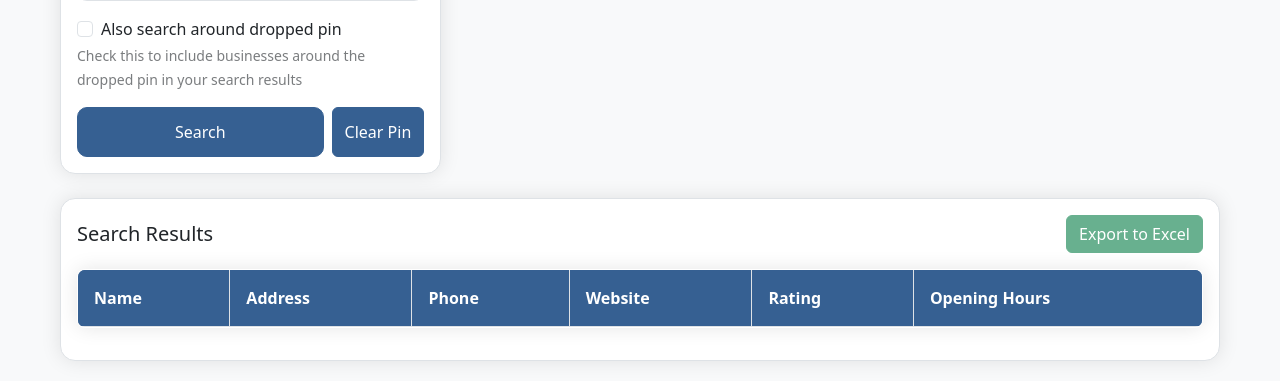
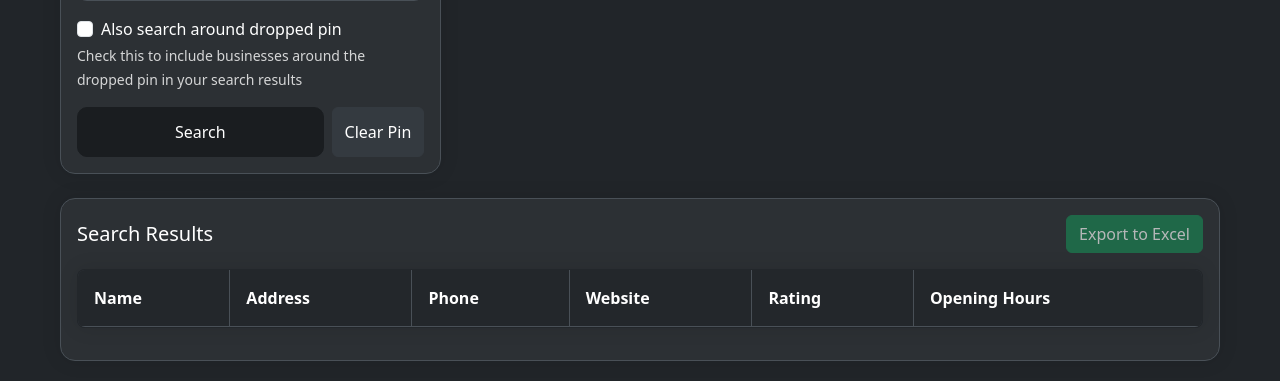
Before and after one commit to sdclark117/sdclark117, a Flask app: page / in a window 1280 px wide. Shown: the part 572-953 px from the top of the page. Run offline with Flask 3, Linux system fonts and the light colour scheme; lists and menus that the app fills with data are empty; some libraries are stand-ins or nearby versions.

Commit message:
Switch site to dark mode only and improve table visibility

```diff
--- a/templates/index.html
+++ b/templates/index.html
@@ -1,6 +1,52 @@
 <!DOCTYPE html>
-<html lang="en" data-theme="light">
+<html lang="en" data-theme="dark">
 <head>
+<style>
+:root {
+    --bg-color: #212529;
+    --card-bg: #2c3034;
+    --text-color: #ffffff;
+    --border-color: #495057;
+    --header-bg: #1a1d20;
+    --header-text: #ffffff;
+    --hover-bg: #0d6efd;
+    --table-header-bg: #343a40;
+    --table-header-text: #ffffff;
+    --table-row-hover: #343a40;
+    --info-window-bg: #2d2d2d;
+    --info-window-text: #ffffff;
+    --info-window-link: #66b3ff;
+    --table-bg: #212529;
+    --form-bg: #212529;
+    --form-text: #ffffff;
+    --alert-bg: #343a40;
+    --alert-text: #ffffff;
+    --map-heading-bg: #343a40;
+    --map-heading-text: #ffffff;
+    --table-row-bg: #2c3034;
+    --table-row-alt-bg: #343a40;
+    --table-border: #495057;
+}
+body {
+    background-color: var(--bg-color);
+    color: var(--text-color);
+}
+.card, .table, .table thead th, .table tbody tr, .table tbody td {
+    background-color: var(--card-bg) !important;
+    color: var(--text-color) !important;
+    border-color: var(--border-color) !important;
+}
+.table thead th {
+    background-color: var(--table-header-bg) !important;
+    color: var(--table-header-text) !important;
+}
+.table tbody tr:nth-child(even) {
+    background-color: var(--table-row-alt-bg) !important;
+}
+.table tbody td a {
+    color: var(--info-window-link) !important;
+}
+</style>
     <meta charset="UTF-8">
     <meta name="viewport" content="width=device-width, initial-scale=1.0">
     <title>Business Lead Finder</title>
@@ -8,29 +54,6 @@
     <link href="https://cdn.jsdelivr.net/npm/select2@4.1.0-rc.0/dist/css/select2.min.css" rel="stylesheet">
     <link rel="stylesheet" href="https://cdn.jsdelivr.net/npm/bootstrap-icons@1.7.2/font/bootstrap-icons.css">
     <style>
-        :root[data-theme="light"] {
-            --bg-color: #f8f9fa;
-            --card-bg: #ffffff;
-            --text-color: #212529;
-            --border-color: #dee2e6;
-            --header-bg: #366092;
-            --header-text: #ffffff;
-            --hover-bg: #2c4d73;
-            --table-header-bg: #366092;
-            --table-header-text: #ffffff;
-            --table-row-hover: #f8f9fa;
-            --info-window-bg: #ffffff;
-            --info-window-text: #000000;
-            --info-window-link: #0066cc;
-            --table-bg: #ffffff;
-            --form-bg: #ffffff;
-            --form-text: #212529;
-            --alert-bg: #f8f9fa;
-            --alert-text: #212529;
-            --map-heading-bg: #f8f9fa;
-            --map-heading-text: #212529;
-        }
-
         :root[data-theme="dark"] {
             --bg-color: #212529;
             --card-bg: #2c3034;
@@ -433,6 +456,44 @@
                 height: 300px;
             }
         }
+
+        /* Force dark mode styles for the search results section */
+        :root[data-theme="dark"] .card {
+            background-color: var(--card-bg) !important;
+            color: var(--text-color) !important;
+        }
+        :root[data-theme="dark"] .card-header {
+            background-color: var(--header-bg) !important;
+            color: var(--header-text) !important;
+        }
+        :root[data-theme="dark"] .table tbody tr {
+            background-color: var(--table-row-bg) !important;
+            color: var(--text-color) !important;
+        }
+        :root[data-theme="dark"] .table tbody tr:nth-child(even) {
+            background-color: var(--table-row-alt-bg) !important;
+        }
+        :root[data-theme="dark"] .table tbody td {
+            color: var(--text-color) !important;
+        }
+        :root[data-theme="dark"] .table tbody td a {
+            color: var(--info-window-link) !important;
+        }
+
+        :root[data-theme="dark"] .table,
+        :root[data-theme="dark"] .table thead th,
+        :root[data-theme="dark"] .table tbody tr,
+        :root[data-theme="dark"] .table tbody td {
+            background-color: #23272b !important;
+            color: #fff !important;
+            border-color: #495057 !important;
+        }
+        :root[data-theme="dark"] .table tbody tr:nth-child(even) {
+            background-color: #2c3034 !important;
+        }
+        :root[data-theme="dark"] .table tbody td a {
+            color: #66b3ff !important;
+        }
     </style>
 </head>
 <body>
@@ -471,11 +532,13 @@
                             <div class="mb-3">
                                 <div class="form-check">
                                     <input class="form-check-input" type="checkbox" id="usePin" name="usePin">
-                                    <label class="form-check-label" for="usePin">
+                                    <label class="form-check-label" for="usePin" style="color: var(--text-color) !important;">
                                         Also search around dropped pin
                                     </label>
                                 </div>
-                                <small class="form-text text-muted">Check this to include businesses around the dropped pin in your search results</small>
+                                <small class="form-text" id="pinHelpText" style="color: var(--text-color) !important; opacity: 0.8;">
+                                    Check this to include businesses around the dropped pin in your search results
+                                </small>
                             </div>
                             <div class="d-flex gap-2">
                                 <button type="submit" class="btn btn-primary flex-grow-1">Search</button>
@@ -557,7 +620,7 @@
         }
 
         // Initialize theme from localStorage
-        const savedTheme = localStorage.getItem('theme') || 'light';
+        const savedTheme = localStorage.getItem('theme') || 'dark';
         setTheme(savedTheme);
 
         // Initialize map
@@ -571,22 +634,19 @@
             }
 
             try {
-                map = new google.maps.Map(mapElement, {
-                    center: { lat: 0, lng: 0 },
-                    zoom: 2,
-                    styles: isDarkTheme ? [
+                const darkMapStyle = [
                     { elementType: 'geometry', stylers: [{ color: '#242f3e' }] },
                     { elementType: 'labels.text.stroke', stylers: [{ color: '#242f3e' }] },
-                        { elementType: 'labels.text.fill', stylers: [{ color: '#746855' }] },
+                    { elementType: 'labels.text.fill', stylers: [{ color: '#ffffff' }] },
                     {
                         featureType: 'administrative.locality',
                         elementType: 'labels.text.fill',
-                            stylers: [{ color: '#d59563' }]
+                        stylers: [{ color: '#ffffff' }]
                     },
                     {
                         featureType: 'poi',
                         elementType: 'labels.text.fill',
-                            stylers: [{ color: '#d59563' }]
+                        stylers: [{ color: '#ffffff' }]
                     },
                     {
                         featureType: 'poi.park',
@@ -596,7 +656,7 @@
                     {
                         featureType: 'poi.park',
                         elementType: 'labels.text.fill',
-                            stylers: [{ color: '#6b9a76' }]
+                        stylers: [{ color: '#ffffff' }]
                     },
                     {
                         featureType: 'road',
@@ -611,7 +671,7 @@
                     {
                         featureType: 'road',
                         elementType: 'labels.text.fill',
-                            stylers: [{ color: '#9ca5b3' }]
+                        stylers: [{ color: '#ffffff' }]
                     },
                     {
                         featureType: 'road.highway',
@@ -626,7 +686,7 @@
                     {
                         featureType: 'road.highway',
                         elementType: 'labels.text.fill',
-                            stylers: [{ color: '#f3d19c' }]
+                        stylers: [{ color: '#ffffff' }]
                     },
                     {
                         featureType: 'transit',
@@ -636,7 +696,7 @@
                     {
                         featureType: 'transit.station',
                         elementType: 'labels.text.fill',
-                            stylers: [{ color: '#d59563' }]
+                        stylers: [{ color: '#ffffff' }]
                     },
                     {
                         featureType: 'water',
@@ -646,14 +706,23 @@
                     {
                         featureType: 'water',
                         elementType: 'labels.text.fill',
-                            stylers: [{ color: '#515c6d' }]
+                        stylers: [{ color: '#ffffff' }]
                     },
                     {
                         featureType: 'water',
                         elementType: 'labels.text.stroke',
                         stylers: [{ color: '#17263c' }]
                     }
-                    ] : []
+                ];
+
+                map = new google.maps.Map(mapElement, {
+                    center: { lat: 0, lng: 0 },
+                    zoom: 2,
+                    styles: isDarkTheme ? darkMapStyle : [],
+                    mapTypeControl: true,
+                    streetViewControl: true,
+                    fullscreenControl: true,
+                    zoomControl: true
                 });
 
                 // Add click listener for dropping pin
```
Lines whose indentation alone changed are shown as unchanged.
